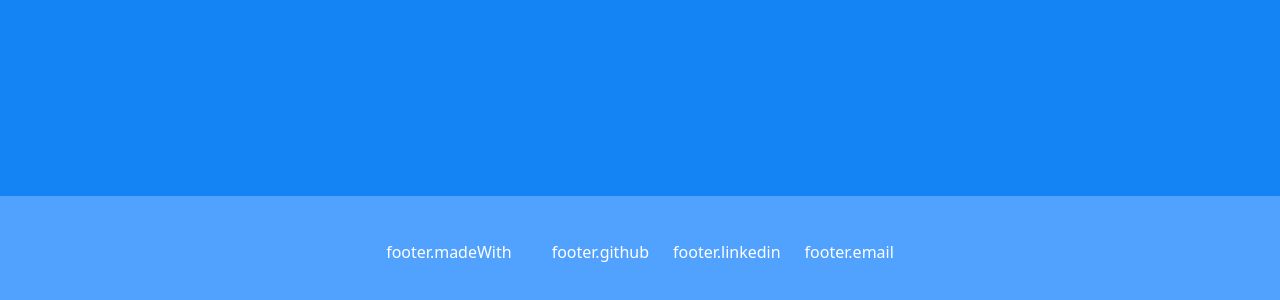
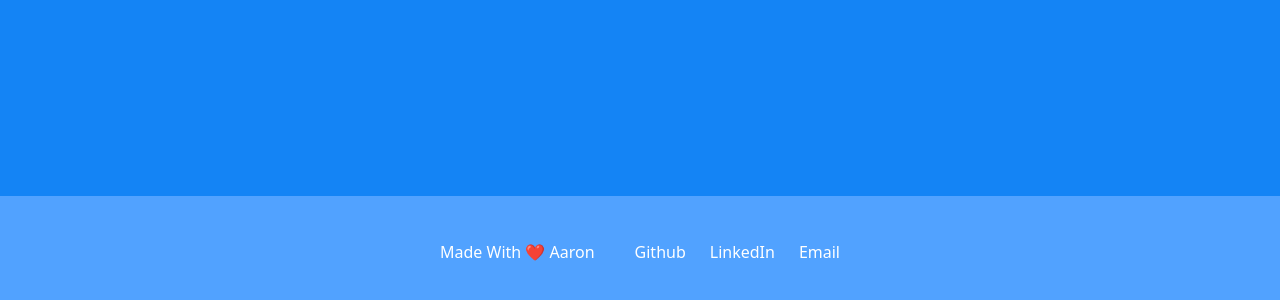
Before and after one commit to ronkaotw/next-portfolio-frontend, a Next.js app: page / in a window 1280 px wide. Shown: the part 3068-3368 px from the top of the page. Built offline with nearby package versions, Linux system fonts and the light colour scheme; no server answers.

Commit message:
fix: rwd response, link pointer courser

```diff
--- a/src/app/_components/Footer/pages.js
+++ b/src/app/_components/Footer/pages.js
@@ -1,39 +1,46 @@
-"use client";
-import { useTranslation } from "react-i18next";
-
-export default function FooterComponents() {
-  const { t } = useTranslation();
+export default async function FooterComponents() {
+  const FooterText = {
+    text: "Made With ❤️ Aaron",
+    social: {
+      textgit: "Github",
+      linkgit: "https://github.com/ronkaotw",
+      textIn: "LinkedIn",
+      linkIn: "https://www.linkedin.com/in/ronkaotw/",
+      textemail: "Email",
+      link: "mailto: aaronkao88@gmail.com",
+    },
+  };
 
   return (
     <footer className="bg-blue-400 flex items-center justify-center h-28 p-4">
-      <div className="flex flex-col sm:flex-row items-center gap-10">
-        <p>{t("footer.madeWith")}</p>
+      <div className="lg: flex flex-col sm:flex-row items-center gap-10">
+        <p>{FooterText.text}</p>
         <ul className="flex gap-6">
           <li>
             <a
-              className="hover:text-blue-200 transition-colors"
-              href="https://github.com/ronkaotw"
+              className="hover:text-blue-200 transition-colors cursor-pointer"
+              href={FooterText.social.linkgit}
               target="_blank"
             >
-              {t("footer.github")}
+              {FooterText.social.textgit}
             </a>
           </li>
           <li>
             <a
-              className="hover:text-blue-200 transition-colors"
-              href="https://www.linkedin.com/in/ronkaotw/"
+              className="hover:text-blue-200 transition-colors cursor-pointer"
+              href={FooterText.social.linkIn}
               target="_blank"
             >
-              {t("footer.linkedin")}
+              {FooterText.social.textIn}
             </a>
           </li>
           <li>
             <a
-              className="hover:text-blue-200 transition-colors"
-              href="mailto:aaronkao88@gmail.com"
+              className="hover:text-blue-200 transition-colors cursor-pointer"
+              href={FooterText.social.link}
               target="_blank"
             >
-              {t("footer.email")}
+              {FooterText.social.textemail}
             </a>
           </li>
         </ul>
```
